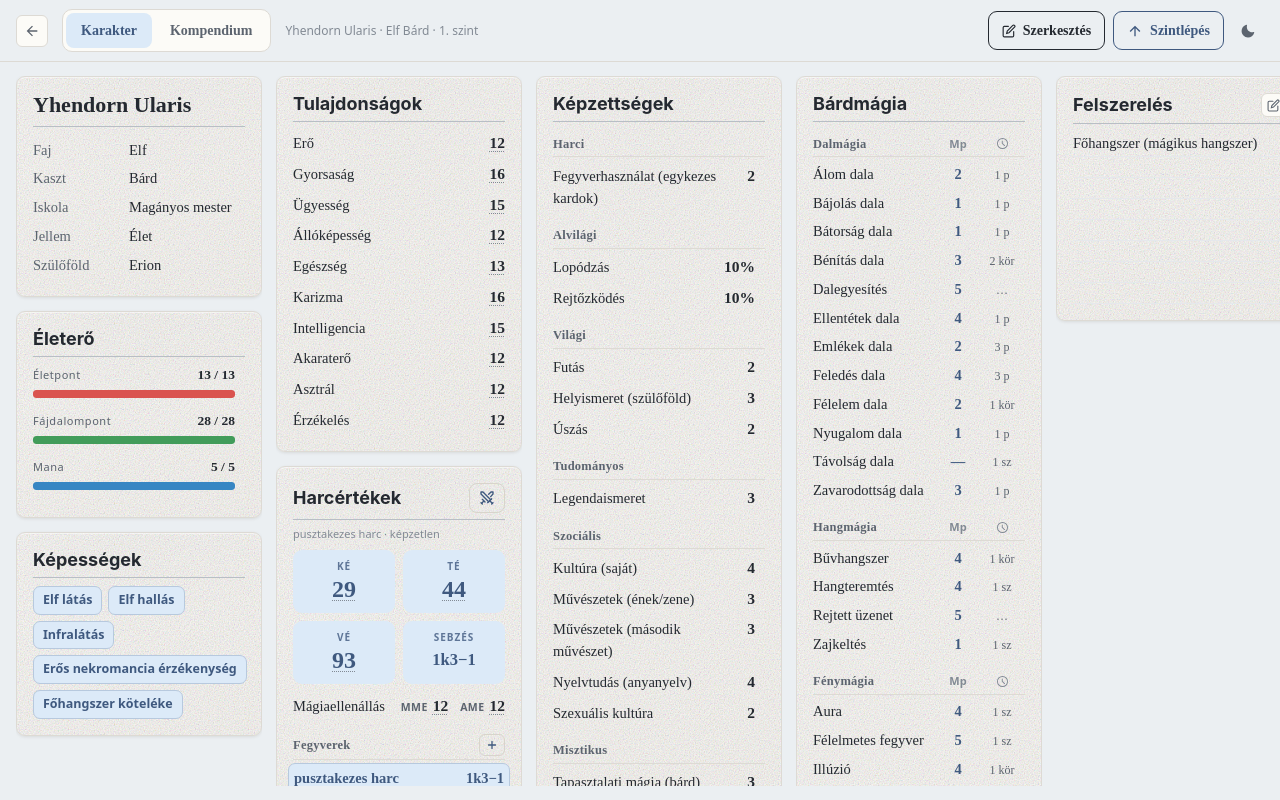
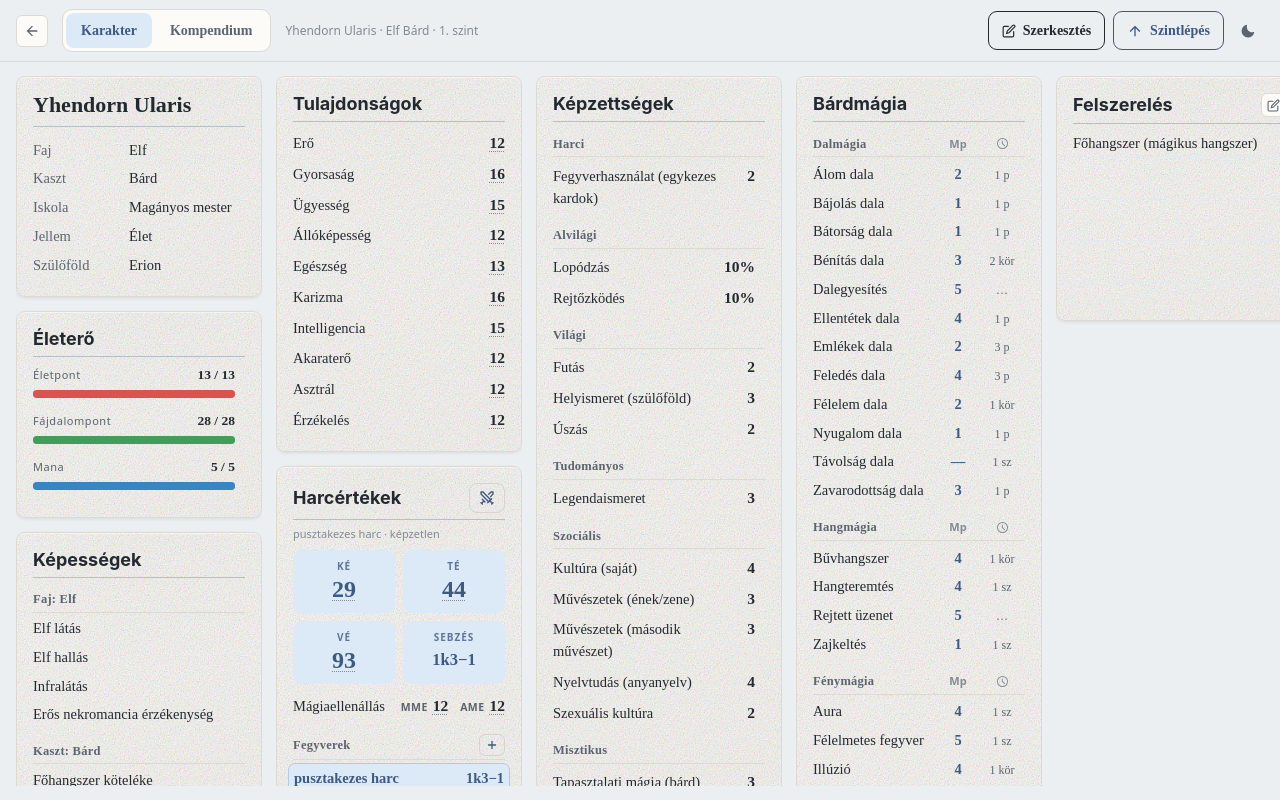
Before and after one commit to codex-magica/codex-magica.github.io, a React (Create React App) app: page / in a window 1280 px wide. Both pictures are taken after a click on the button 296 px from the left and 396 px from the top of the page. Built offline with nearby package versions, Linux system fonts and the light colour scheme; a web font is replaced by a local one.

Commit message:
abilities panel redesign

```diff
--- a/src/new_app/engine/derive.ts
+++ b/src/new_app/engine/derive.ts
@@ -153,7 +153,7 @@ export function derive(db: RulesDB, rec: CharacterRecord): DerivedCharacter {
   const poolExists: Record<Pool, boolean> = { Mana: false, Psi: false, Kegy: false };
   const owned: OwnedMap = {};
   const grantedFokOf: Record<string, number> = {}; // key → highest GRANTED fok (grants don't need prereqs)
-  const tags: Record<string, boolean> = {};
+  const tags: { name: string; source: string; atLevel?: number }[] = []; // special abilities, with their origin/level
   let money = 0;
   const inventory = rec.inventory.slice();
   const discounts: Discount[] = [];
@@ -246,7 +246,8 @@ export function derive(db: RulesDB, rec: CharacterRecord): DerivedCharacter {
         addProv(e.target, source, e.amount);
         break;
       case "tag":
-        tags[e.tag] = true;
+        // First grant wins (levels fold in order 1→N, so the earliest activation is recorded).
+        if (!tags.some((t) => t.name === e.tag)) tags.push({ name: e.tag, source, atLevel: level > 1 ? level : undefined });
         break;
       case "grantEquipment":
         inventory.push({ name: e.item, qty: e.qty });
@@ -738,7 +739,7 @@ export function derive(db: RulesDB, rec: CharacterRecord): DerivedCharacter {
     teachingDiscounts: discounts,
     costMultipliers,
     spells,
-    tags: Object.keys(tags),
+    tags,
     grantedBackgrounds: Object.keys(grantedBg),
     money,
     inventory,
--- a/src/new_app/engine/types.ts
+++ b/src/new_app/engine/types.ts
@@ -70,7 +70,9 @@ export interface DerivedCharacter {
   teachingDiscounts: Discount[]; // raw active teacher discounts (subtype-aware) — for per-branch teacher/cost
   costMultipliers: { skill?: string; category?: string; allSkills?: boolean; factor: number }[]; // school Kp-cost penalties (Barbár ×1.5) — the UI must show the multiplied cost
   spells: SpellView[];
-  tags: string[];
+  // Special abilities (tag grants). `source` is the human-readable origin ("Faj: Elf", "Kaszt: Harcos",
+  // "Háttér: …") the sheet groups by; `atLevel` (>1) is the level the ability activates at.
+  tags: { name: string; source: string; atLevel?: number }[];
   grantedBackgrounds: string[]; // backgrounds conferred free by race/class (locked in the UI)
   money: number;
   inventory: InventoryItem[];
--- /dev/null
+++ b/src/new_app/ui/AbilityRows.tsx
@@ -0,0 +1,67 @@
+import React, { useState } from "react";
+import { Box, Heading, Text } from "@chakra-ui/react";
+import { abilityText } from "../model/abilities";
+import { ModalShell } from "./Modal";
+import { FS, FS_SUB, ROWPY } from "./sheet/primitives";
+
+// Special-ability rows for the character sheet's Képességek panel. Abilities are grouped by their
+// source (Faj, Kaszt, Háttér, …) and rendered as full-width rows — matching the Képzettségek panel.
+// A row is clickable when the ability has rules text (model/abilities.ts): tapping opens a reader modal.
+// Level-gated abilities show their activation level on the right. (The picker panes still use AbilityChips.)
+export type AbilityTag = { name: string; source: string; atLevel?: number };
+
+export const AbilityRows: React.FC<{ tags: AbilityTag[] }> = ({ tags }) => {
+  const [open, setOpen] = useState<string | null>(null);
+  const def = open ? abilityText(open) : undefined;
+
+  // Group by source, preserving first-seen order (Faj → Kaszt → Háttér, as folded in the engine).
+  const groups: { source: string; items: AbilityTag[] }[] = [];
+  for (const t of tags) {
+    let g = groups.find((x) => x.source === t.source);
+    if (!g) groups.push((g = { source: t.source, items: [] }));
+    g.items.push(t);
+  }
+
+  return (
+    <>
+      {groups.map((g) => (
+        <Box key={g.source}>
+          <Box fontSize={FS_SUB} fontWeight={700} color="muted" letterSpacing=".02em" pb="3px" mt="12px" mb="2px" borderBottom="1px solid" borderColor="hair">
+            {g.source}
+          </Box>
+          {g.items.map((t) => {
+            const has = !!abilityText(t.name);
+            const note = t.atLevel ? `${t.atLevel}. szinttől` : undefined;
+            const row = (
+              <>
+                <Text color="fg" fontSize={FS}>{t.name}</Text>
+                {note && <Text color="fgFaint" fontSize="11.5px" flexShrink={0} whiteSpace="nowrap">{note}</Text>}
+              </>
+            );
+            return has ? (
+              <Box as="button" type="button" key={t.name} onClick={() => setOpen(t.name)}
+                display="flex" alignItems="baseline" justifyContent="space-between" w="100%" textAlign="left"
+                gap="14px" py={ROWPY} px="5px" mx="-5px" borderRadius="5px" _hover={{ bg: "accentSoft" }}>
+                {row}
+              </Box>
+            ) : (
+              <Box key={t.name} display="flex" alignItems="baseline" justifyContent="space-between"
+                gap="14px" py={ROWPY} px="5px" mx="-5px">
+                {row}
+              </Box>
+            );
+          })}
+        </Box>
+      ))}
+      {def && (
+        <ModalShell onClose={() => setOpen(null)} width="min(520px, 100%)" maxH="76vh" zIndex={60} overlayPad="28px">
+          <Box p="20px 22px">
+            <Heading fontSize="17px" fontWeight={700} color="fg" mb="2px">{def.name}</Heading>
+            {def.level != null && def.level > 1 && <Text fontSize="11.5px" color="fgFaint" mb="8px">{def.level}. szinttől</Text>}
+            <Text fontSize="13.5px" color="fg" lineHeight="1.65" mt="8px" whiteSpace="pre-wrap">{def.text}</Text>
+          </Box>
+        </ModalShell>
+      )}
+    </>
+  );
+};
--- a/src/new_app/ui/CharacterSheet.tsx
+++ b/src/new_app/ui/CharacterSheet.tsx
@@ -14,7 +14,7 @@ import { ModalShell, ModalHeader } from "./Modal";
 import { FS, FS_SUB, ROWPY, GAP, Card, SecHead, SubHead, ValNum, Col, Empty, rowProps } from "./sheet/primitives";
 import { VitalsCard, VitalRow } from "./sheet/VitalsCard";
 import { EquipmentCard } from "./sheet/EquipmentCard";
-import { AbilityChips } from "./AbilityChips";
+import { AbilityRows } from "./AbilityRows";
 import { CombatInfoModal, StatInfoModal } from "./InfoModals";
 
 interface Props {
@@ -250,9 +250,7 @@ export const CharacterSheet: React.FC<Props> = ({ record, derived, onSetVital, o
         {derived.tags.length > 0 && (
           <Card>
             <SecHead>Képességek</SecHead>
-            <Box mt="8px">
-              <AbilityChips tags={derived.tags.map((t) => ({ name: t }))} />
-            </Box>
+            <AbilityRows tags={derived.tags} />
           </Card>
         )}
       </Col>
--- a/src/new_app/ui/SheetPreview.tsx
+++ b/src/new_app/ui/SheetPreview.tsx
@@ -125,7 +125,7 @@ export const SheetPreview: React.FC<{ d: DerivedCharacter }> = ({ d }) => {
             <Heading size="sm" mb={2}>Tulajdonság-jegyek</Heading>
             <Wrap>
               {d.tags.map((t) => (
-                <WrapItem key={t}><Badge>{t}</Badge></WrapItem>
+                <WrapItem key={t.name}><Badge>{t.name}</Badge></WrapItem>
               ))}
             </Wrap>
           </Box>
```
